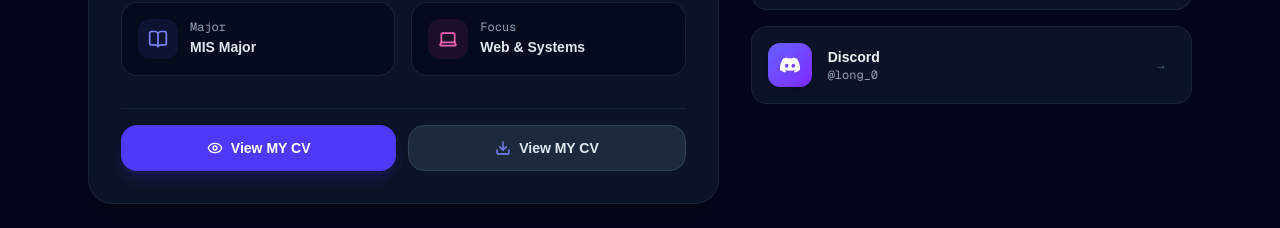
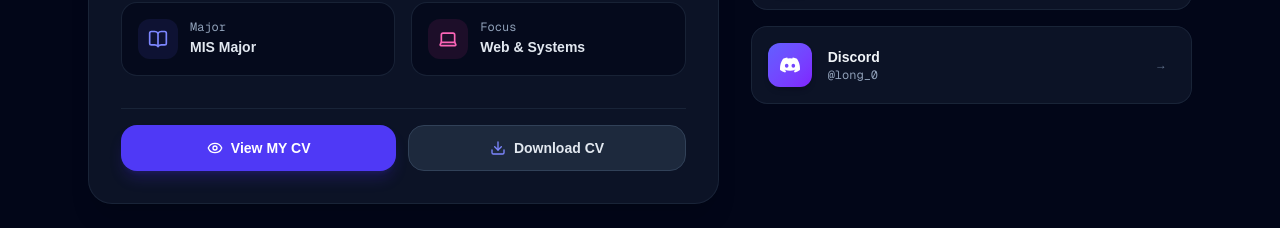
Before and after one commit to kimlongsok1101/Sokkimlong-porfolio, a Next.js app: page / in a window 1280 px wide. Shown: the part 1260-1488 px from the top of the page. Built offline with nearby package versions, Linux system fonts and the light colour scheme; no server answers; the database is empty.

Commit message:
fix donload Cv button

```diff
--- a/components/About.tsx
+++ b/components/About.tsx
@@ -150,7 +150,7 @@ export default function About() {
               className="flex-1 inline-flex items-center justify-center gap-2 px-5 py-3 rounded-2xl bg-slate-800 hover:bg-slate-700 border border-slate-700 text-slate-200 hover:text-white text-sm font-semibold transition-colors"
             >
               <Download className="w-4 h-4 text-indigo-400" />
-              <span>{aboutData.ctaText}</span>
+              <span>Download CV</span>
             </motion.a>
           </div>
         </motion.div>
@@ -250,7 +250,7 @@ export default function About() {
                     className="inline-flex items-center gap-1.5 px-3 py-1.5 rounded-xl bg-indigo-600/20 border border-indigo-500/30 text-indigo-400 hover:bg-indigo-600 hover:text-white text-xs font-semibold transition-colors"
                   >
                     <Download className="w-3.5 h-3.5" />
-                    <span>Download</span>
+                    <span>Download CV</span>
                   </a>
                   <button
                     type="button"
```
